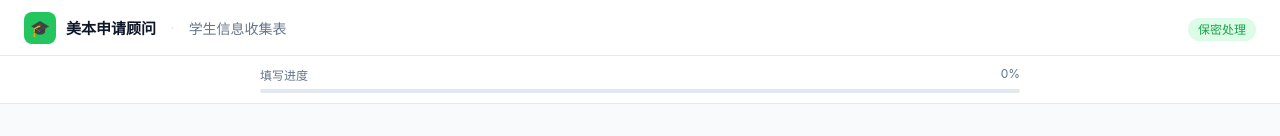
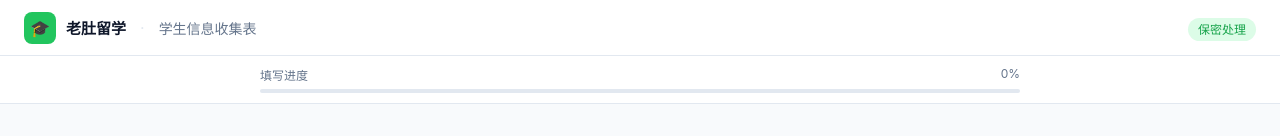
Before and after one commit to YuchenShiii/college-agent-form, a website: page public/index.html in a window 1280 px wide. Shown: the top 136 px of the page. Drawn offline with Linux system fonts and the light colour scheme.

Commit message:
Update index.html

```diff
--- a/public/index.html
+++ b/public/index.html
@@ -185,7 +185,7 @@
 
 <div class="topbar">
   <div class="topbar-logo">🎓</div>
-  <span class="topbar-name">美本申请顾问</span>
+  <span class="topbar-name">老肚留学</span>
   <span class="topbar-sep">·</span>
   <span class="topbar-title">学生信息收集表</span>
   <div class="topbar-right"><span class="topbar-badge">保密处理</span></div>
```
